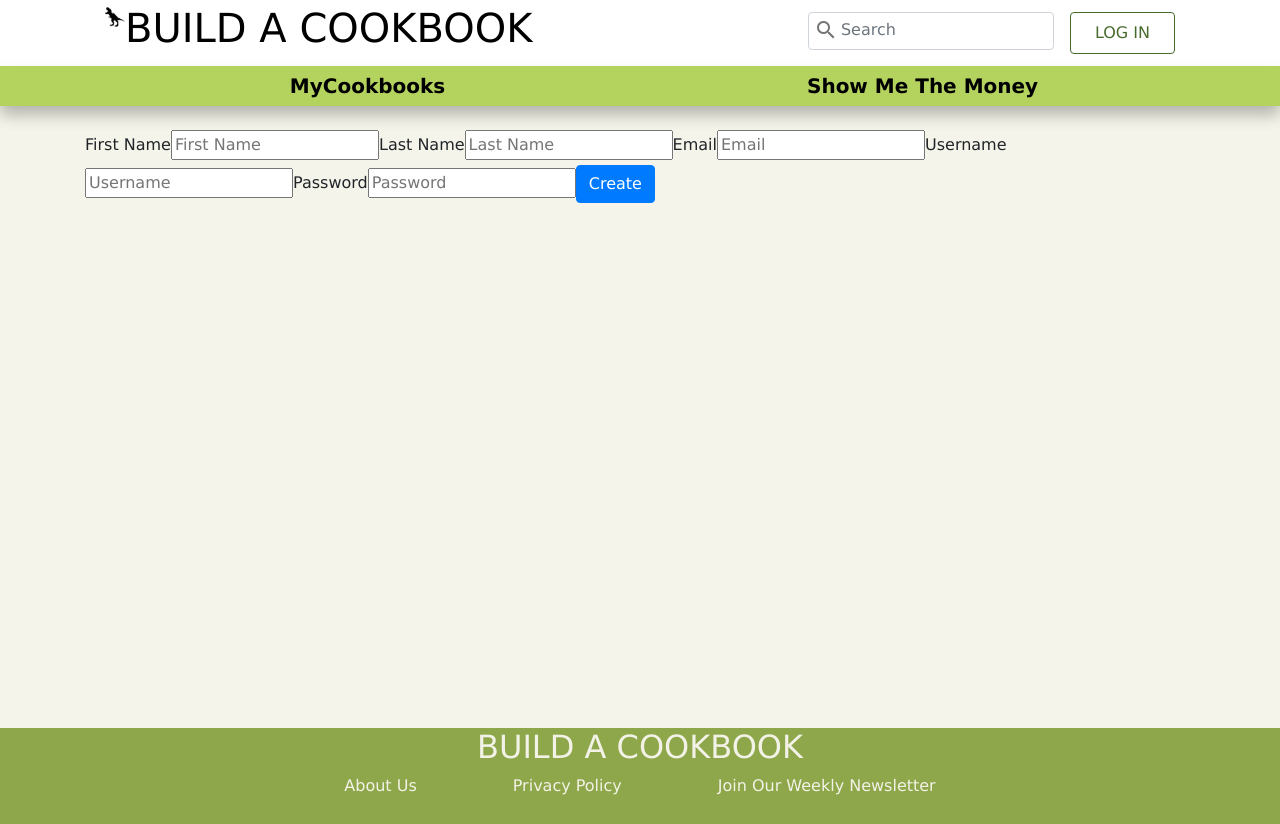
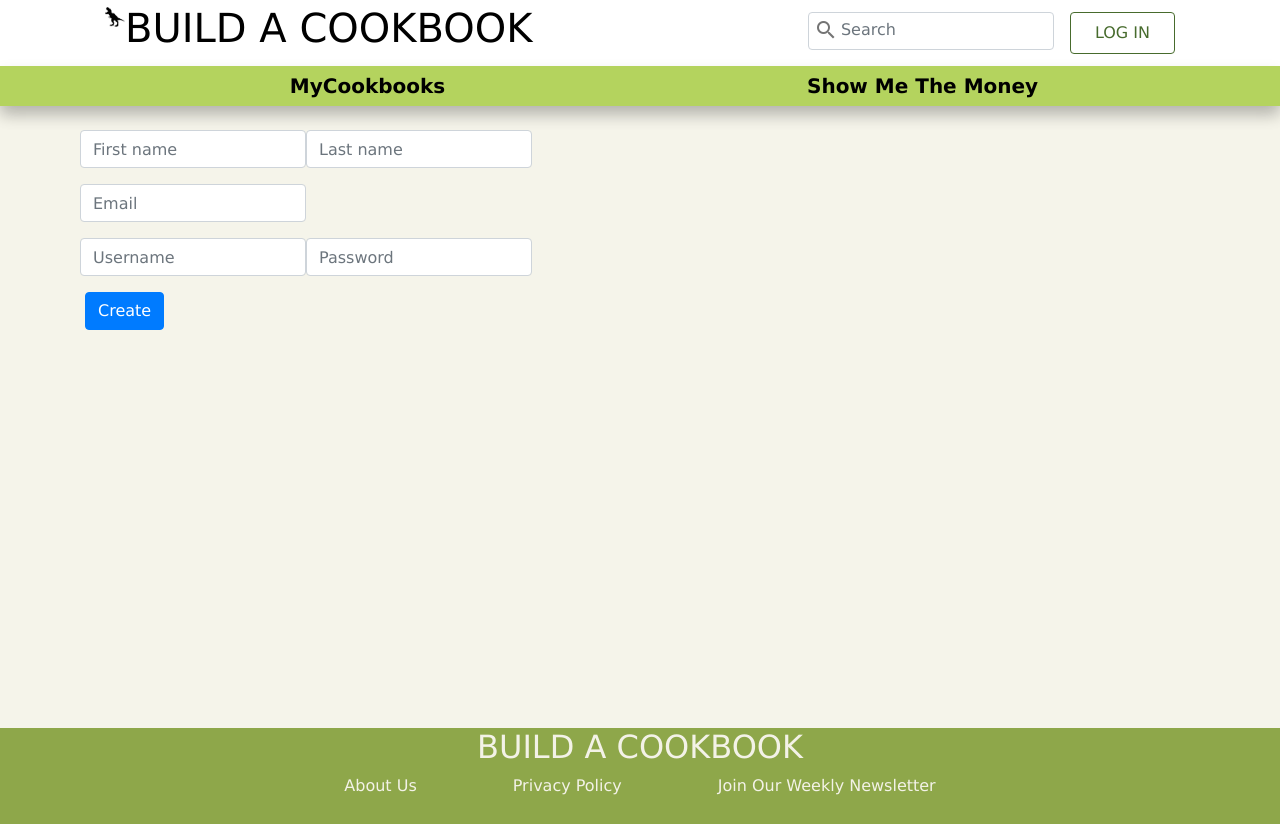
Before and after one commit to johntraudt/cookbook-app, a React (Create React App) app in the folder project/client/: page /signup in a window 1280 px wide. Built offline with nearby package versions, Linux system fonts and the light colour scheme.

Commit message:
create something extra

```diff
--- a/project/client/src/pages/SignUp.js
+++ b/project/client/src/pages/SignUp.js
@@ -1,10 +1,12 @@
 import React from 'react';
+import Form from 'react-bootstrap/Form';
 import Errors from './Errors';
 
 class SignUp extends React.Component {
   constructor() {
     super();
     this.state = {
+      errors: [],
       userId: 0,
       userName: "",
       email: "",
@@ -18,6 +20,7 @@ class SignUp extends React.Component {
       userRoleId: 1,
       active: true,
     };
+
   }
 
   handleSubmit = (event) => {
@@ -53,6 +56,7 @@ class SignUp extends React.Component {
     .then((response) => {
       if (response.status === 201) {
         response.json().then(data => console.log(data));
+        window.location.href = 'http://localhost:3000/';
       } else if (response.status === 400) {
         response.json().then(data => {
           console.log(data);
@@ -105,26 +109,44 @@ class SignUp extends React.Component {
 
     return (
       <div  className="container full-body mt-4">
-        {/* <Errors errors={errors} />--> */}
+        <Errors errors={errors} />
 
-        <form onSubmit={this.handleSubmit}>
-          <label>First Name</label>
-          <input value={this.state.firstName} type="text" placeholder="First Name" onChange={this.handleFirstName}/>
+        <Form onSubmit={this.handleSubmit}>
+          <Form.Row>
+            <Form.Group controlId="formBasicEmail">
+              <Form.Control value={this.state.firstName} onChange={this.handleFirstName} type="text" placeholder="First name" />
+            </Form.Group>
+            <Form.Group controlId="formBasicEmail">
+              <Form.Control value={this.state.lastName} onChange={this.handleLastName} type="text" placeholder="Last name" />
+            </Form.Group>
+          </Form.Row>
 
-          <label>Last Name</label>
-          <input value={this.state.lastName} type="text" placeholder="Last Name" onChange={this.handleLastName}/>
+          <Form.Row>
+            <Form.Group controlId="formHoriztonalEmail">
+              <Form.Control value={this.state.email} onChange={this.handleEmail} type="email" placeholder="Email" />
+            </Form.Group>
+          </Form.Row>
 
-          <label>Email</label>
+          <Form.Row>
+            <Form.Group controlId="formBasicEmail">
+              <Form.Control value={this.state.userName} onChange={this.handleUsername} type="text" placeholder="Username" />
+            </Form.Group>
+            <Form.Group controlId="formGridPassword">
+              <Form.Control value={this.state.passwordHash} onChange={this.handlePassword} type="password" placeholder="Password" />
+            </Form.Group>
+          </Form.Row>
+
+          {/* <label>Email</label>
           <input value={this.state.email} type="text" placeholder="Email" onChange={this.handleEmail}/>
 
           <label>Username</label>
           <input value={this.state.userName} type="text" placeholder="Username" onChange={this.handleUsername}/>
 
           <label>Password</label>
-          <input value={this.state.passwordHash} type="password" placeholder="Password" onChange={this.handlePassword}/>
+          <input value={this.state.passwordHash} type="password" placeholder="Password" onChange={this.handlePassword}/> */}
 
           <button type="submit" className="btn btn-primary">Create</button>
-        </form>
+        </Form>
       </div>
     );
   }
```
